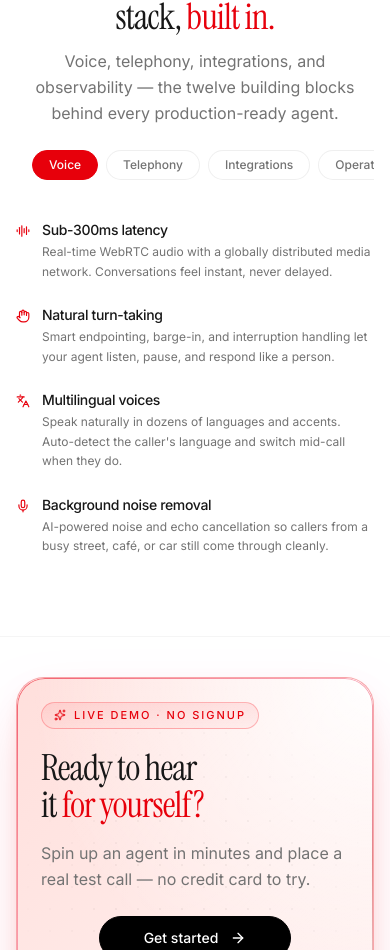
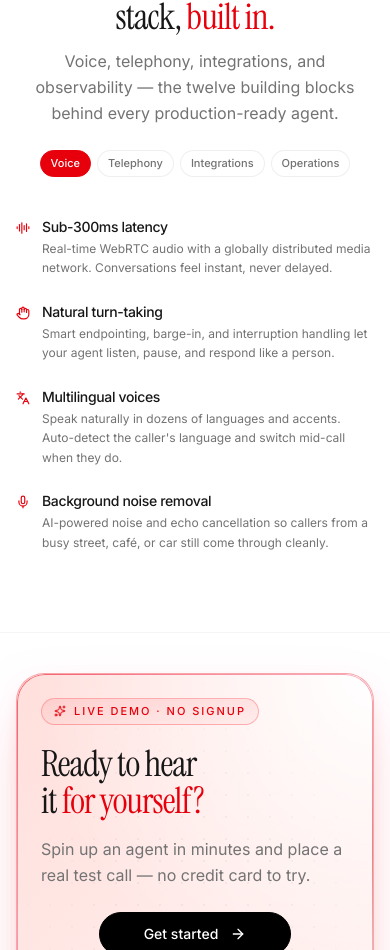
Before and after one commit to bideptart/9278ai, a Next.js app: page /features in a window 390 px wide. Shown: the part 1107-2057 px from the top of the page. Built offline with nearby package versions, Linux system fonts and the light colour scheme; no server answers.

Commit message:
Fit Capabilities category pills in one row on mobile instead of scrolling
Shrink pill padding/font size on mobile so Voice/Telephony/Integrations/
Operations all fit on a single line, fully readable, no horizontal scroll.

Co-Authored-By: Claude Sonnet 5 <noreply@anthropic.com>

```diff
--- a/components/sections/features.tsx
+++ b/components/sections/features.tsx
@@ -423,13 +423,13 @@ export function Features() {
             </p>
           </ScrollReveal>
 
-          <div className="mt-6 flex flex-nowrap items-center justify-start gap-2 overflow-x-auto px-4 [scrollbar-width:none] sm:flex-wrap sm:justify-center sm:gap-2.5 sm:overflow-visible sm:px-0 [&::-webkit-scrollbar]:hidden">
+          <div className="mt-6 flex flex-nowrap items-center justify-center gap-1.5 px-4 sm:flex-wrap sm:gap-2.5 sm:px-0">
             {featureCategories.map((category) => (
               <button
                 key={category}
                 type="button"
                 onClick={() => setActiveCategory(category)}
-                className={`shrink-0 rounded-full border px-4 py-1.5 text-xs font-medium transition-colors ${
+                className={`shrink-0 rounded-full border px-2.5 py-1 text-[11px] font-medium transition-colors sm:px-4 sm:py-1.5 sm:text-xs ${
                   category === "All" ? "hidden sm:inline-flex" : ""
                 } ${
                   activeCategory === category
```
